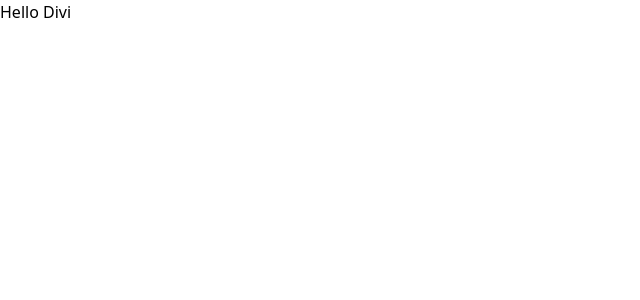
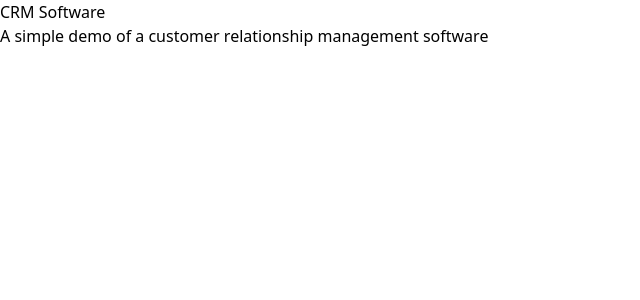
Before and after one commit to dpkreativ/crm-software, a Next.js app: page / in a window 1280 px wide. Shown: the top 300 px of the page, without its empty margins (0-640 px from the left). Built offline with nearby package versions, Linux system fonts and the light colour scheme.

Commit message:
got started on the landing page

```diff
--- a/pages/index.js
+++ b/pages/index.js
@@ -9,7 +9,12 @@ export default function Home() {
         <link rel="icon" href="/favicon.ico" />
       </Head>
 
-      <main>Hello Divi</main>
+      <main>
+        <section>
+          <h1>CRM Software</h1>
+          <p>A simple demo of a customer relationship management software</p>
+        </section>
+      </main>
     </div>
   );
 }
```
